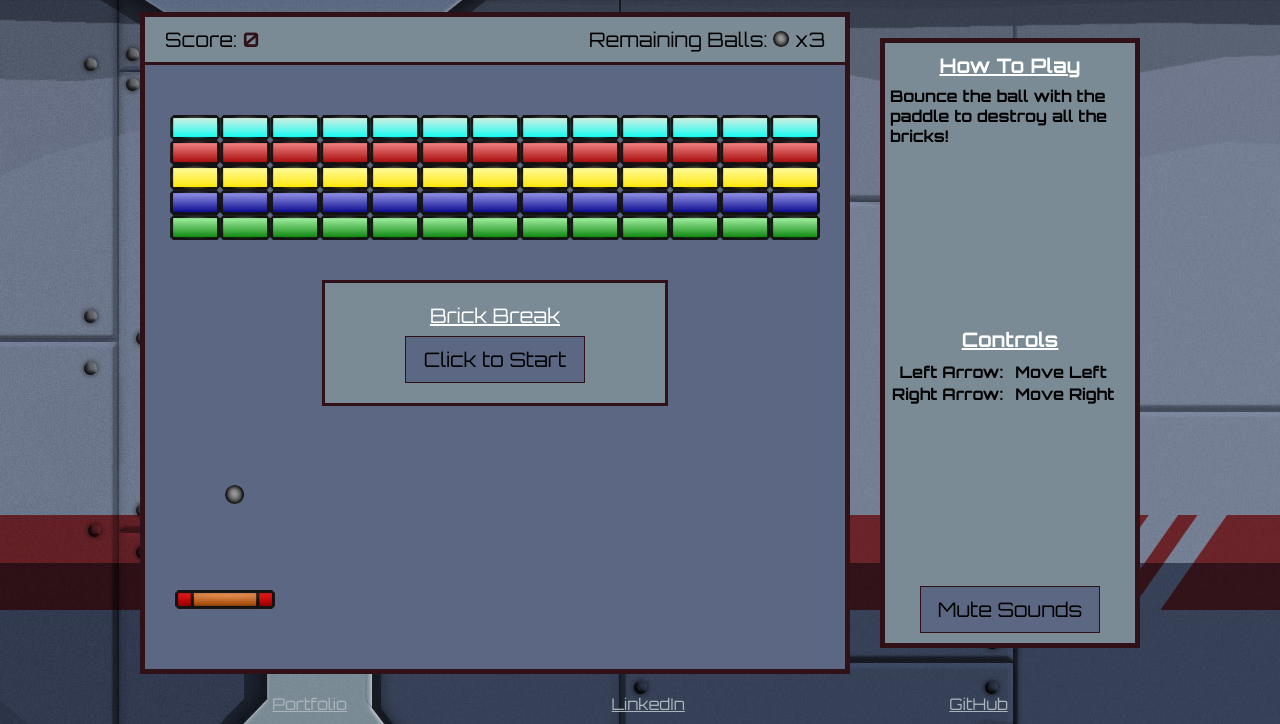
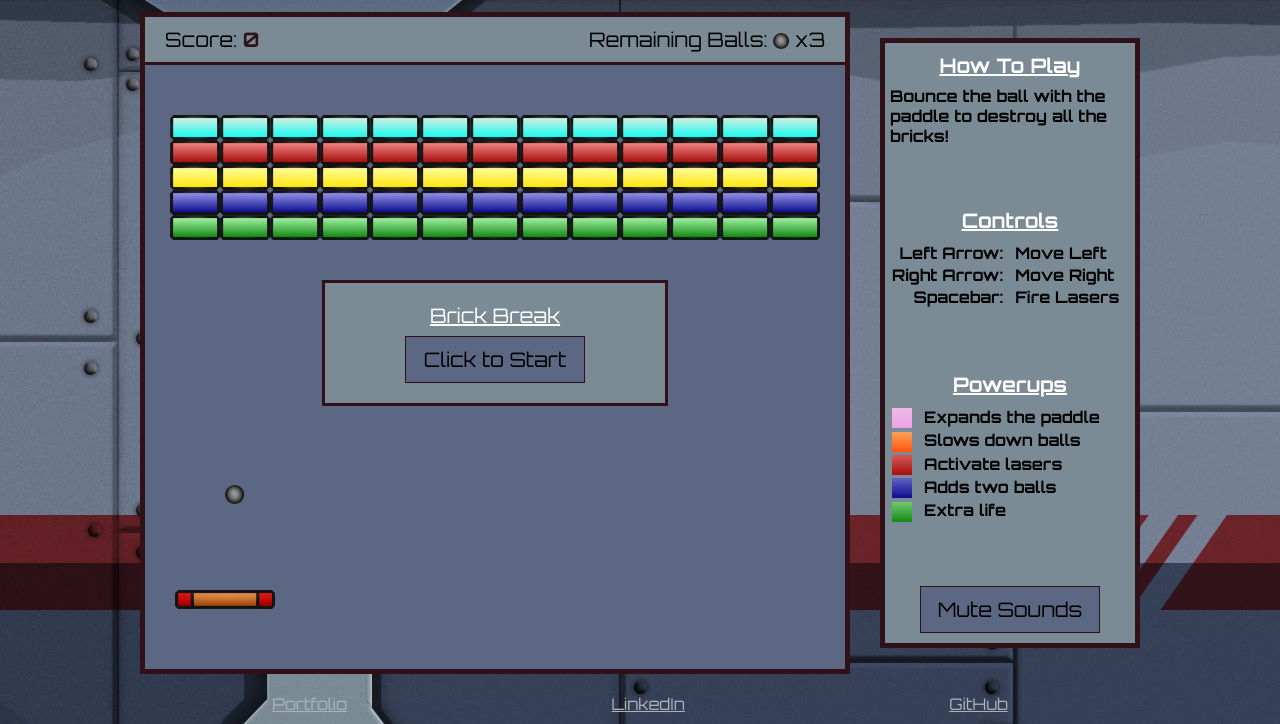
Before and after one commit to kyleatmore/Brick-Break, a website built with webpack: page index.html in a window 1280 px wide. Shown: the part 119-843 px from the top of the page. Built offline with nearby package versions, Linux system fonts and the light colour scheme.

Commit message:
Add powerup descriptions to side bar

```diff
--- a/css/main.css
+++ b/css/main.css
@@ -138,6 +138,14 @@ h6 {
   text-align: left;
 }
 
+img {
+  vertical-align: middle;
+}
+
+img.powerup {
+  height: 20px;
+}
+
 button {
   padding: 10px;
   background-color: #5C6883;
--- a/index.html
+++ b/index.html
@@ -71,6 +71,46 @@
                   <td>Right Arrow:</td>
                   <td>Move Right</td>
                 </tr>
+                <tr>
+                  <td>Spacebar:</td>
+                  <td>Fire Lasers</td>
+                </tr>
+              </table>
+            </li>
+
+            <li>
+              <h6>Powerups</h6>
+              <table class="powerups">
+                <tr>
+                  <td>
+                    <img class="powerup" src="./assets/images/expand_powerup.png">
+                  </td>
+                  <td>Expands the paddle</td>
+                </tr>
+                <tr>
+                  <td>
+                    <img class="powerup" src="./assets/images/slow_powerup.png">
+                  </td>
+                  <td>Slows down balls</td>
+                </tr>
+                <tr>
+                  <td>
+                    <img class="powerup" src="./assets/images/laser_powerup.png">
+                  </td>
+                  <td>Activate lasers</td>
+                </tr>
+                <tr>
+                  <td>
+                    <img class="powerup" src="./assets/images/multi_powerup.png">
+                  </td>
+                  <td>Adds two balls</td>
+                </tr>
+                <tr>
+                  <td>
+                    <img class="powerup" src="./assets/images/life_powerup.png">
+                  </td>
+                  <td>Extra life</td>
+                </tr>
               </table>
             </li>
 
```
